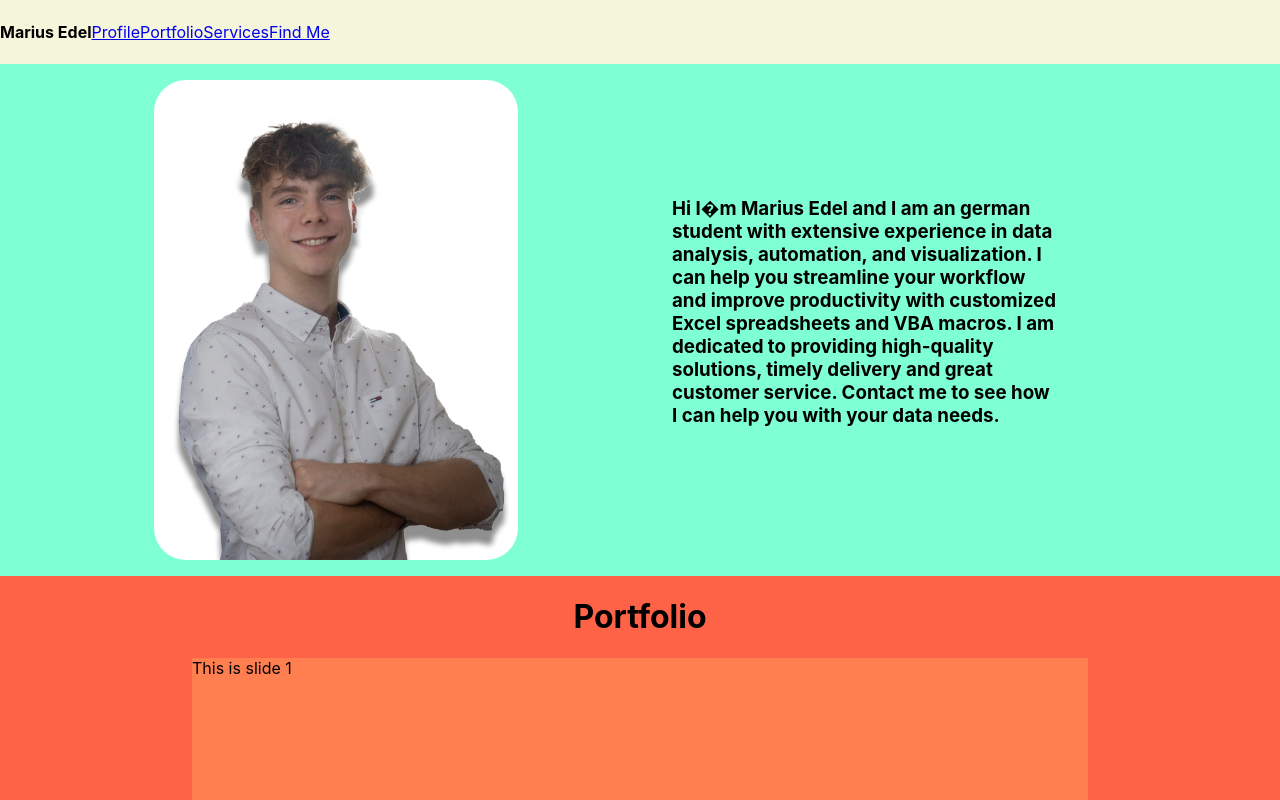
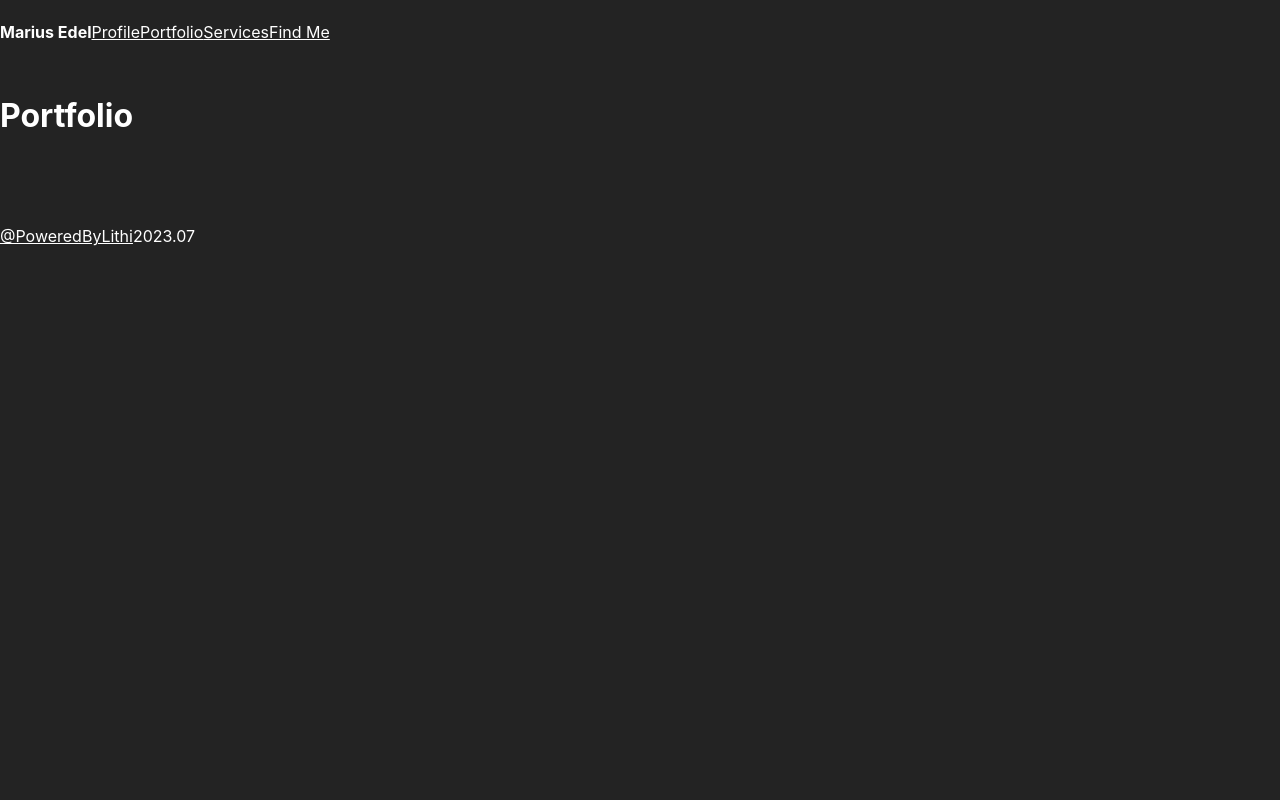
Before and after one commit to LitMgwebi/marius_v1, a React (Create React App) app: page /portfolio in a window 1280 px wide. Built offline with nearby package versions, Linux system fonts and the light colour scheme.

Commit message:
Editing Theme

```diff
--- a/package.json
+++ b/package.json
@@ -8,6 +8,8 @@
     "@testing-library/user-event": "^13.5.0",
     "react": "^18.2.0",
     "react-dom": "^18.2.0",
+    "react-router": "^6.14.2",
+    "react-router-dom": "^6.14.2",
     "react-scripts": "^5.0.1",
     "swiper": "^10.0.4",
     "web-vitals": "^2.1.4"
--- a/src/App.js
+++ b/src/App.js
@@ -1,18 +1,23 @@
 import Header from "./components/PageEnvelope/Header";
 import Footer from "./components/PageEnvelope/Footer";
-import Profile from "./components/Home/Profile";
-import Portfolio from "./components/Home/Portfolio";
-import Service from "./components/Home/Service";
-import Etsy from "./components/Home/Etsy";
-import FindMe from "./components/Home/FindMe";
+import Home from "./components/Home/Home";
+import {
+    BrowserRouter,
+    Routes,
+    Route,
+} from "react-router-dom";
+import Items from "./components/Items/Items";
+
 function App() {
     return (
         <div className="App">
             <Header />
-            <Profile />
-            <Portfolio />
-            <Service />
-            <FindMe />
+            <BrowserRouter>
+                <Routes>
+                    <Route path="/" element={<Home />} />
+                    <Route path="/portfolio" element={<Items /> }/>
+                </Routes>
+            </BrowserRouter>
             <Footer />
         </div>
     );
--- /dev/null
+++ b/src/components/Home/Home.jsx
@@ -0,0 +1,17 @@
+import Profile from "./Profile";
+import Portfolio from "./Portfolio";
+import Service from "./Service";
+import FindMe from "./FindMe";
+
+function Home() {
+    return (
+        <div id="home">
+            <Profile />
+            <Portfolio />
+            <Service />
+            <FindMe />
+        </div>
+    );
+}
+
+export default Home;
--- a/src/components/Home/Portfolio.jsx
+++ b/src/components/Home/Portfolio.jsx
@@ -1,20 +1,21 @@
 import { Swiper, SwiperSlide } from 'swiper/react';
-import { Thumbs } from "swiper/modules";
-import "swiper/css"
-import "swiper/css/thumbs"
+import { EffectCoverflow } from "swiper/modules";
+import { Link } from "react-router-dom"
+import "swiper/css";
+import "swiper/css/effect-coverflow";
 
 function Portfolio() {
     return (
         <div id="portfolio">
             <h1>Portfolio</h1>
             <Swiper
-                modules={[Thumbs]}
+                modules={[EffectCoverflow]}
                 class="swiper"
             >
                 <SwiperSlide>This is slide 1</SwiperSlide>
                 <SwiperSlide>This is slide 2</SwiperSlide>
                 <SwiperSlide>This is slide 3</SwiperSlide>
-                <SwiperSlide>This is slide 4</SwiperSlide>
+                <SwiperSlide><Link to="/portfolio">See More</Link></SwiperSlide>
             </Swiper>
         </div>
     )
--- /dev/null
+++ b/src/components/Items/Items.jsx
@@ -0,0 +1,9 @@
+function Items() {
+    return (
+        <div id="items">
+            <h1>Portfolio</h1>
+        </div>
+    )
+}
+
+export default Items
--- a/src/components/PageEnvelope/Header.jsx
+++ b/src/components/PageEnvelope/Header.jsx
@@ -1,3 +1,5 @@
+import { Link } from "react-router-dom";
+
 function Header() {
     return (
         <header>
--- a/src/index.css
+++ b/src/index.css
@@ -1,3 +1,10 @@
+:root {
+    --primaryColor: #232323;
+    --secondaryColour: #343030;
+    --tetiaryColor: #3bce4e;
+    --textColour: #ffffff;
+}
+
 body {
     margin: 0;
     padding: 0;
@@ -10,30 +17,35 @@ code {
     font-family: source-code-pro, Menlo, Monaco, Consolas, 'Courier New', monospace;
 }
 
+a, p, h1, h2, h3, h4, h5, h6{
+    color:var(--textColour);
+}
+
 .App {
-    background-color: beige;
+    background-color: var(--primaryColor);
     overflow-y: scroll;
-    margin:0;
+    margin: 0;
     padding: 0;
-    scroll-behavior:smooth;
+    scroll-behavior: smooth;
     width: 100%;
     height: 100vh;
 }
 
 header {
-    position:sticky;
-    top:0;
-    z-index:999;
-    background-color: beige;
+    position: sticky;
+    top: 0;
+    z-index: 999;
+    background-color: var(--primaryColor);
     height: 4rem;
-    display:flex;
-    flex-flow:row nowrap;
-    align-items:center;
-    width:100%;
+    display: flex;
+    flex-flow: row nowrap;
+    align-items: center;
+    width: 100%;
+    margin-bottom: 2rem;
 }
 
 #profile {
-    background-color: aquamarine;
+    background-image: linear-gradient(to bottom right, var(--primaryColor), var(--secondaryColour));
     display: flex;
     height: 32rem;
 }
@@ -54,12 +66,12 @@ header {
 }
 
 
-#portfolio{
-    background-color: tomato;
+#portfolio {
+    background-image: linear-gradient(to bottom left, var(--secondaryColour), var(--primaryColor));
     height: 32rem;
-    display:flex;
-    flex-flow:column;
-    align-items:center;
+    display: flex;
+    flex-flow: column;
+    align-items: center;
 }
 .swiper{
     width:70%;
@@ -67,12 +79,12 @@ header {
     background-color: coral;
 }
 
-#service{
-    height:auto;
-    background-color:greenyellow;
-    display:flex;
-    flex-direction:column;
-    align-items:center;
+#service {
+    height: auto;
+    background-image: linear-gradient(to bottom right, var(--primaryColor), var(--secondaryColour));
+    display: flex;
+    flex-direction: column;
+    align-items: center;
     padding: 1rem 0
 }
 .idea {
@@ -86,8 +98,7 @@ header {
 .execution, .development{
     height:80%;
     width:30%;
-    background-color:forestgreen;
-    margin:0 10%;
+    margin:0 5%;
     display: flex;
     flex-flow: column nowrap;
     justify-content:flex-start;
@@ -107,16 +118,16 @@ header {
         width: auto;
     }
 
-#findMe{
-    height:22rem;
-    background-color: burlywood;
-    display:flex;
-    justify-content:center;
+#findMe {
+    height: 22rem;
+    background-image: linear-gradient(to bottom left, var(--secondaryColour), var(--primaryColor));
+    display: flex;
+    justify-content: center;
 }
 
 footer{
     height: 10rem;
-    background-color: navajowhite;
+    background-color: var(--primaryColor);
     display: flex;
     align-content:space-around;
     flex-direction: row;
```
Also changed, not shown: 1 other file (tests, documents, lock files or other folders).
